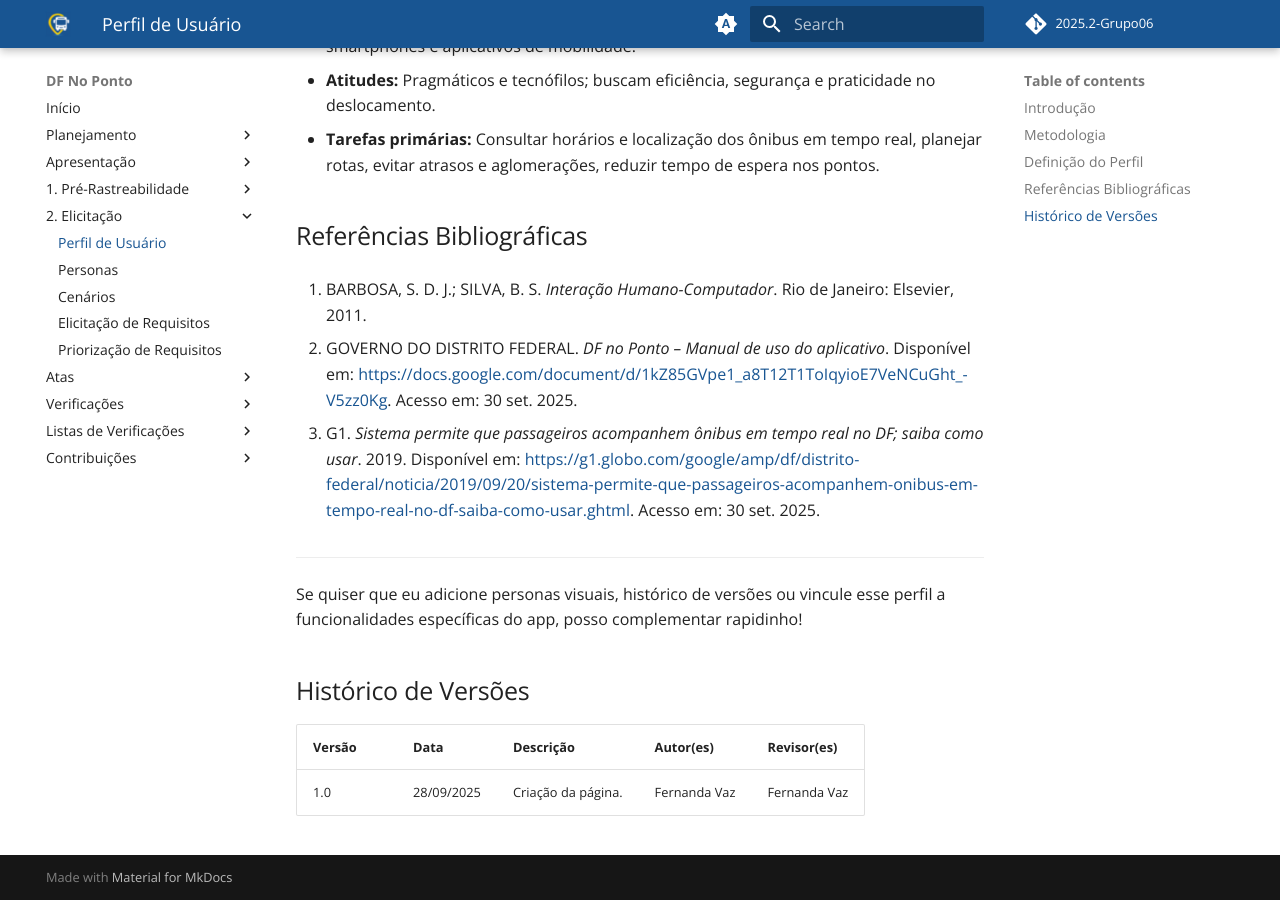
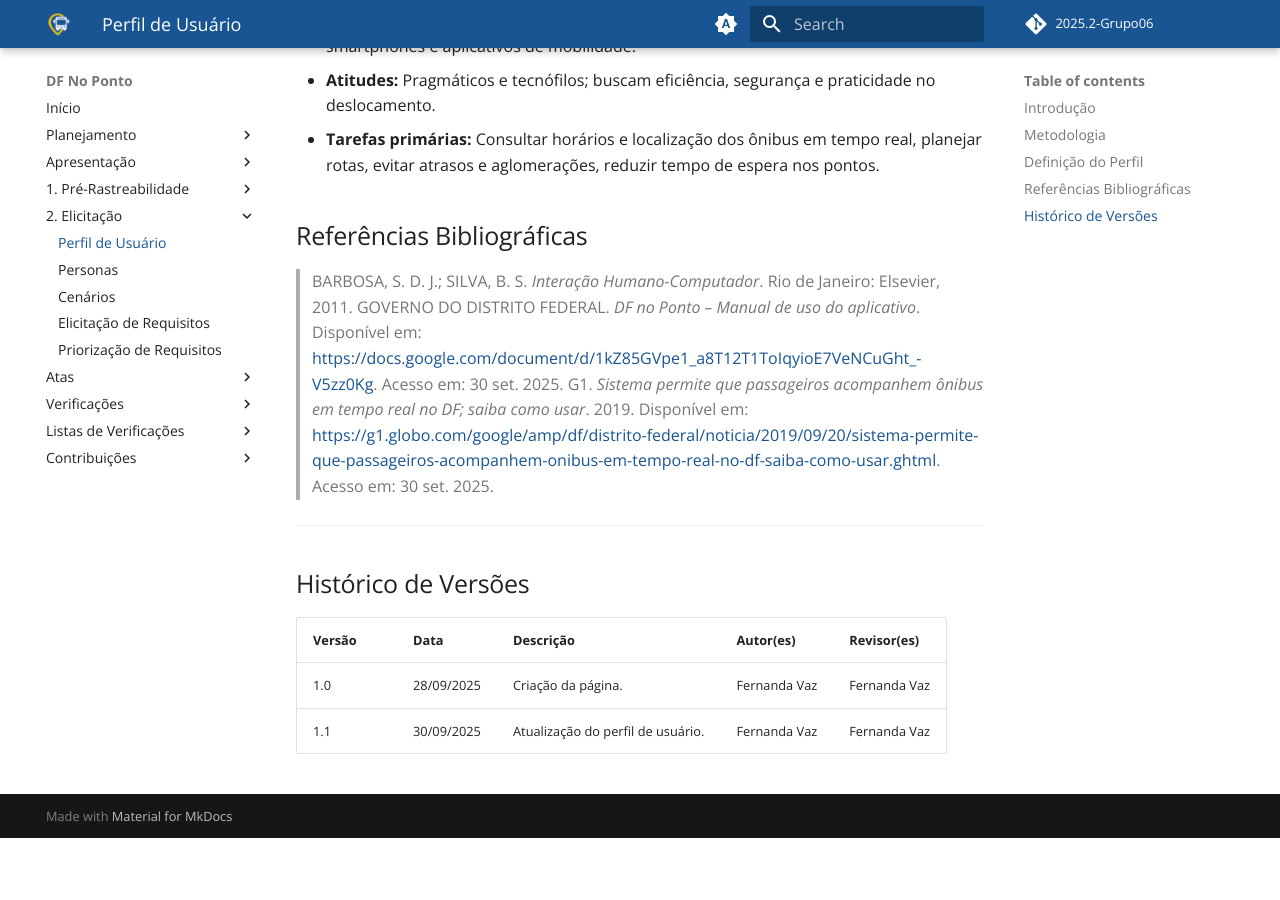
Before and after one commit to Requisitos-de-Software/2025.2-Grupo06, an MkDocs documentation site: the page built from docs/Elicitacao/perfil.md, in a window 1280 px wide and 900 px high, scrolled down 1385 px. Built offline with MkDocs 1.6.1 and Material for MkDocs 9.7.7, drawn with Linux system fonts in a browser that asks for light colours; comment, search, counter and statistics services are not loaded; after the commit the page ends 2223 px from its top, so only the background shows below that.

Commit message:
Update perfil.md

```diff
--- a/docs/Elicitacao/perfil.md
+++ b/docs/Elicitacao/perfil.md
@@ -33,15 +33,11 @@ Após análise das fontes, foi definido o seguinte perfil de usuário para o apl
 
 ## Referências Bibliográficas
 
-1. BARBOSA, S. D. J.; SILVA, B. S. *Interação Humano-Computador*. Rio de Janeiro: Elsevier, 2011.
-
-2. GOVERNO DO DISTRITO FEDERAL. *DF no Ponto – Manual de uso do aplicativo*. Disponível em: [https://docs.google.com/document/d/1kZ85GVpe1_a8T12T1ToIqyioE7VeNCuGht_-V5zz0Kg](https://docs.google.com/document/d/1kZ85GVpe1_a8T12T1ToIqyioE7VeNCuGht_-V5zz0Kg). Acesso em: 30 set. 2025.
-
-3. G1. *Sistema permite que passageiros acompanhem ônibus em tempo real no DF; saiba como usar*. 2019. Disponível em: [https://g1.globo.com/google/amp/df/distrito-federal/noticia/2019/09/20/sistema-permite-que-passageiros-acompanhem-onibus-em-tempo-real-no-df-saiba-como-usar.ghtml](https://g1.globo.com/google/amp/df/distrito-federal/noticia/2019/09/20/sistema-permite-que-passageiros-acompanhem-onibus-em-tempo-real-no-df-saiba-como-usar.ghtml). Acesso em: 30 set. 2025.
+ >BARBOSA, S. D. J.; SILVA, B. S. *Interação Humano-Computador*. Rio de Janeiro: Elsevier, 2011.
+ >GOVERNO DO DISTRITO FEDERAL. *DF no Ponto – Manual de uso do aplicativo*. Disponível em: [https://docs.google.com/document/d/1kZ85GVpe1_a8T12T1ToIqyioE7VeNCuGht_-V5zz0Kg](https://docs.google.com/document/d/1kZ85GVpe1_a8T12T1ToIqyioE7VeNCuGht_-V5zz0Kg). Acesso em: 30 set. 2025.
+>G1. *Sistema permite que passageiros acompanhem ônibus em tempo real no DF; saiba como usar*. 2019. Disponível em: [https://g1.globo.com/google/amp/df/distrito-federal/noticia/2019/09/20/sistema-permite-que-passageiros-acompanhem-onibus-em-tempo-real-no-df-saiba-como-usar.ghtml](https://g1.globo.com/google/amp/df/distrito-federal/noticia/2019/09/20/sistema-permite-que-passageiros-acompanhem-onibus-em-tempo-real-no-df-saiba-como-usar.ghtml). Acesso em: 30 set. 2025.
 
 ---
-
-Se quiser que eu adicione personas visuais, histórico de versões ou vincule esse perfil a funcionalidades específicas do app, posso complementar rapidinho!
 
 
 
@@ -50,6 +46,7 @@ Se quiser que eu adicione personas visuais, histórico de versões ou vincule es
 
 ## Histórico de Versões
 
-| Versão | Data       | Descrição            | Autor(es)    | Revisor(es)  |
-|--------|------------|----------------------|--------------|--------------|
-| 1.0    | 28/09/2025 | Criação da página.   | Fernanda Vaz | Fernanda Vaz |
+| Versão | Data       | Descrição                          | Autor(es)    | Revisor(es)  |
+|--------|------------|------------------------------------|--------------|--------------|
+| 1.0    | 28/09/2025 | Criação da página.                 | Fernanda Vaz | Fernanda Vaz |
+| 1.1    | 30/09/2025 | Atualização do perfil de usuário. | Fernanda Vaz | Fernanda Vaz |
```
